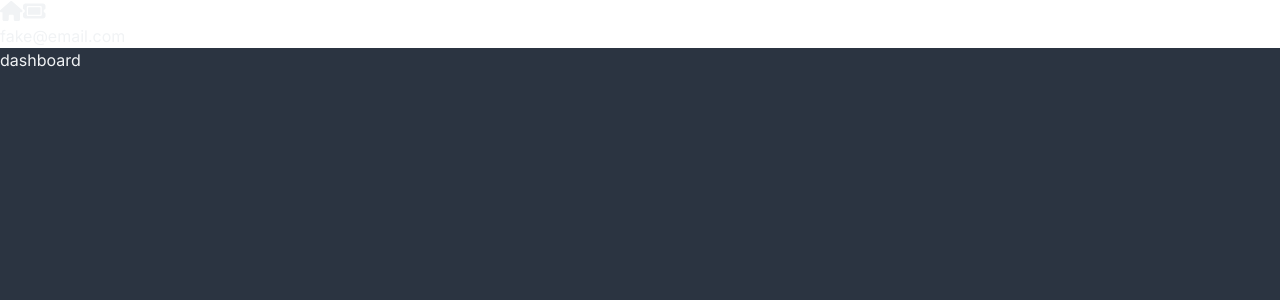
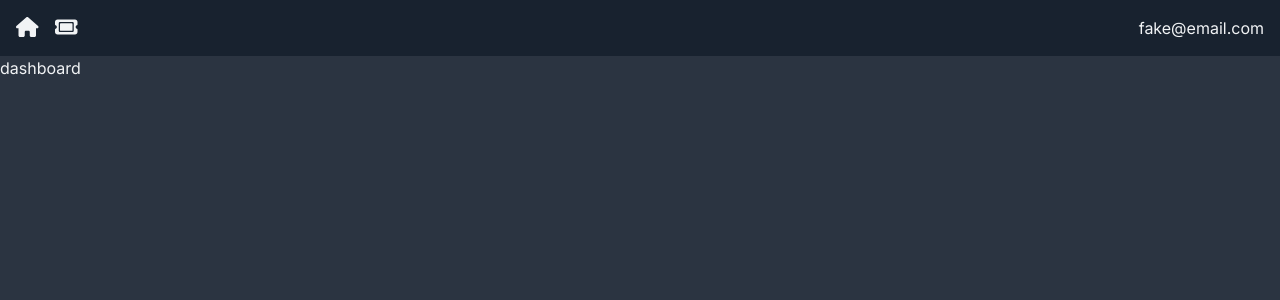
Before and after one commit to senhorgomes/next-mongodb, a Next.js app: page / in a window 1280 px wide. Shown: the top 300 px of the page. Built offline with nearby package versions, Linux system fonts and the light colour scheme.

Commit message:
Add styles for nav bar

```diff
--- a/app/(components)/Nav.jsx
+++ b/app/(components)/Nav.jsx
@@ -4,9 +4,9 @@ import Link from "next/link"
 
 const Nav = () => {
   return (
-    <nav>
+    <nav className="flex justify-between bg-nav p-4">
         {/* icons */}
-        <div>
+        <div className="flex items-center space-x-4">
             <Link href="/">
                 <FontAwesomeIcon icon={faHome} className="icon"/>
             </Link>
```
